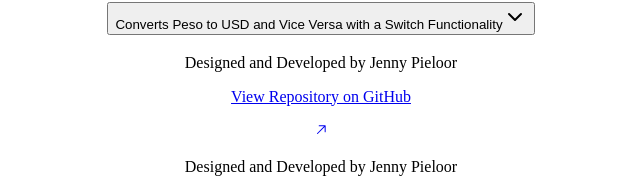
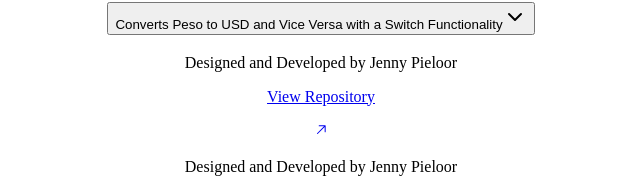
Before and after one commit to devJennyy/learning-gallery, a React (Vite) app: page /homepage in a window 1280 px wide. Shown: the part 919-1097 px from the top of the page, without its empty margins (319-959 px from the left). Built offline with nearby package versions, Linux system fonts and the light colour scheme; the HTML template or start-up script is replaced by a standard one.

Commit message:
Update project repository link.

```diff
--- a/src/pages/Homepage.tsx
+++ b/src/pages/Homepage.tsx
@@ -201,11 +201,11 @@ const Homepage = () => {
         </p>
         <div className="w-full flex justify-between sm:mt-5 mt-7">
           <a
-            href="https://github.com/devJennyy"
+            href="https://github.com/devJennyy/learning-gallery"
             target="_blank"
             className="flex justify-center items-center gap-1 hover:text-primary duration-300 transition-colors ease-out"
           >
-            <p>View Repository on GitHub</p>
+            <p>View Repository</p>
             <GoArrowUpRight size={16} className="mt-[2px]" />
           </a>
           <p className="hidden sm:block">
```
